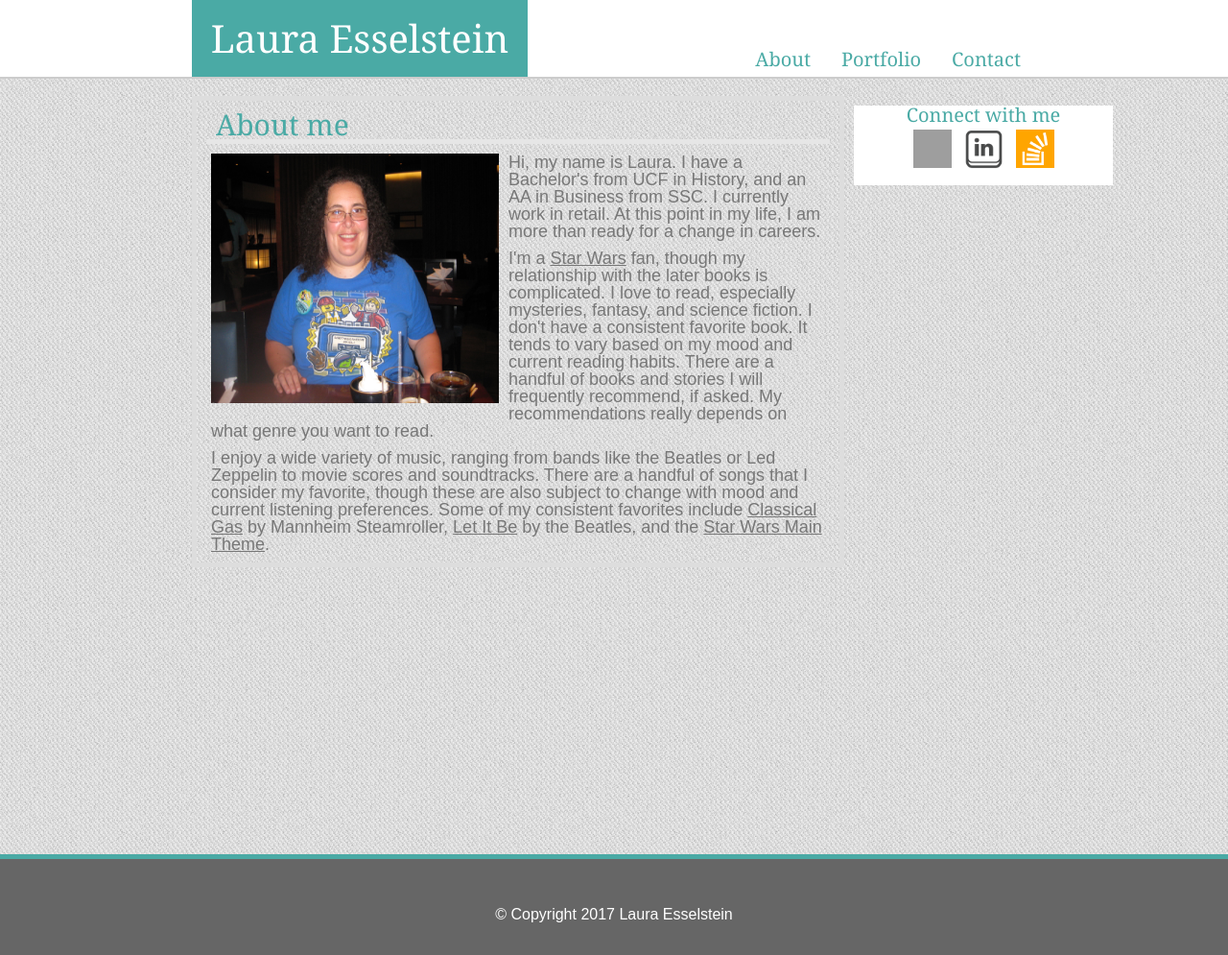
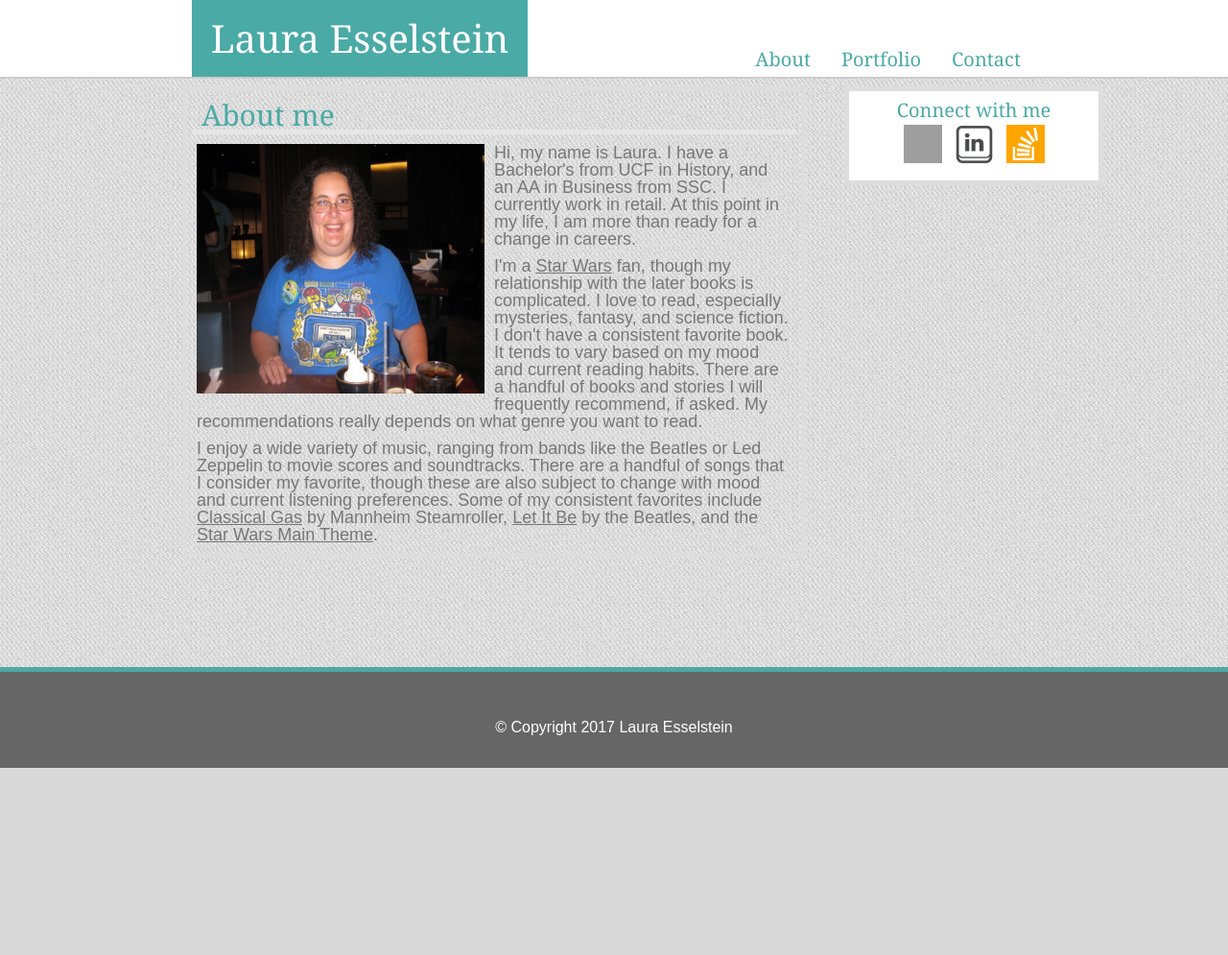
Before and after one commit to Rosieknight/Basic-Portfolio, a PHP site: page / in a window 1280 px wide. Shown: the whole page at 96% size. After the commit the page ends 800 px from the top, so only its background shows below. Run offline with PHP 8.4, Linux system fonts and the light colour scheme; grey boxes are pictures that could not be loaded.

Commit message:
Little touch-ups to the final.

```diff
--- a/assets/css/style.css
+++ b/assets/css/style.css
@@ -26,6 +26,10 @@
 
 h3{
 	font-size: 20px;
+}
+
+.play{
+	min-height: 100%;
 }
 
 header {
@@ -78,8 +82,9 @@
 .tree{
 	min-height: 100%;
 	width: 960px;
-	margin-left:200px;
-	margin-bottom: 90px;
+	margin-left:190px;
+	padding-top: 15px;
+	padding-bottom: 108px;
 }
 
 .main{
@@ -89,13 +94,14 @@
 	background-image: url("../assets/images/fabric.png");
 	font-family: 'Arial', 'Helvetica Neue', Helvetica, sans-serif;
 	color: #777777;
-	width: 650px;
+	width: 630px;
 	height:100%;
 	border: 5px solid #dddddd;
-	margin-top: 100px;
-	margin-right: 10px;
-	padding: 10px;
-}
+	margin-top: 75px;
+	margin-bottom: 5px;
+	padding: 10px 5px;
+ 	display: inline-block;
+ }
 
 .main h2{
 	padding-left: 10px;
@@ -122,12 +128,14 @@
 
 .sidebar{
 	display:inline-block;
-	width: 270px;
+	width: 260px;
 	float:right;
 	text-align: center;
 	background-color: #ffffff;
+	padding-top:10px;
 	padding-bottom: 10px;
-	margin-top: 10px;
+	margin-top: 75px;
+	border: 5px solid #dddddd;
 }
 
 .icon{
@@ -254,7 +262,7 @@
 	border-top: 5px solid #4aaaa5;
 	color:#ffffff;
 	font-family: 'Arial', 'Helvetica Neue', Helvetica, sans-serif;
-	margin-top:-100px;
+	margin-top:-105px;
 	bottom: 0;
     left: 0;
     right: 0;
--- a/contact.html
+++ b/contact.html
@@ -7,6 +7,7 @@
 	<title>Laura's Portfolio</title>
 </head>
 <body>
+	<div class="play">
 		<header>
 			<div class="logo">
 			<h1>Laura Esselstein</h1>
@@ -37,6 +38,7 @@
 				</form>
 			</div>
 		</div>
+	</div>
 	<footer>
 		<p>&copy; Copyright 2017 Laura Esselstein</p>
 	</footer>
--- a/index.html
+++ b/index.html
@@ -7,6 +7,7 @@
 	<title>Laura's Portfolio</title>
 </head>
 <body>
+	<div class="play"><!--So named because I'm playing around with small things after my homework is submitted.-->
 		<header>
 			<div class="logo">
 			<h1>Laura Esselstein</h1>
@@ -32,6 +33,7 @@
 				<p>I enjoy a wide variety of music, ranging from bands like the Beatles or Led Zeppelin to movie scores and soundtracks. There are a handful of songs that I consider my favorite, though these are also subject to change with mood and current listening preferences. Some of my consistent favorites include <em><u>Classical Gas</u></em> by Mannheim Steamroller, <em><u>Let It Be</u></em> by the Beatles, and the <em><u>Star Wars Main Theme</u></em>.</p>
 			</div>
 		</div>
+	</div>
 	<footer>
 		<p>&copy; Copyright 2017 Laura Esselstein</p>
 	</footer>
--- a/portfolio.html
+++ b/portfolio.html
@@ -7,6 +7,7 @@
 	<title>Laura's Portfolio</title>
 </head>
 <body>
+	<div class="play">
 		<header>
 			<div class="logo">
 			<h1>Laura Esselstein</h1>
@@ -60,6 +61,7 @@
 				 </div>
 		 	</div>
 		</div>
+	</div>
 	<footer>
 		<p>&copy; Copyright 2017 Laura Esselstein</p>
 	</footer>
```
Lines whose indentation alone changed are shown as unchanged.
